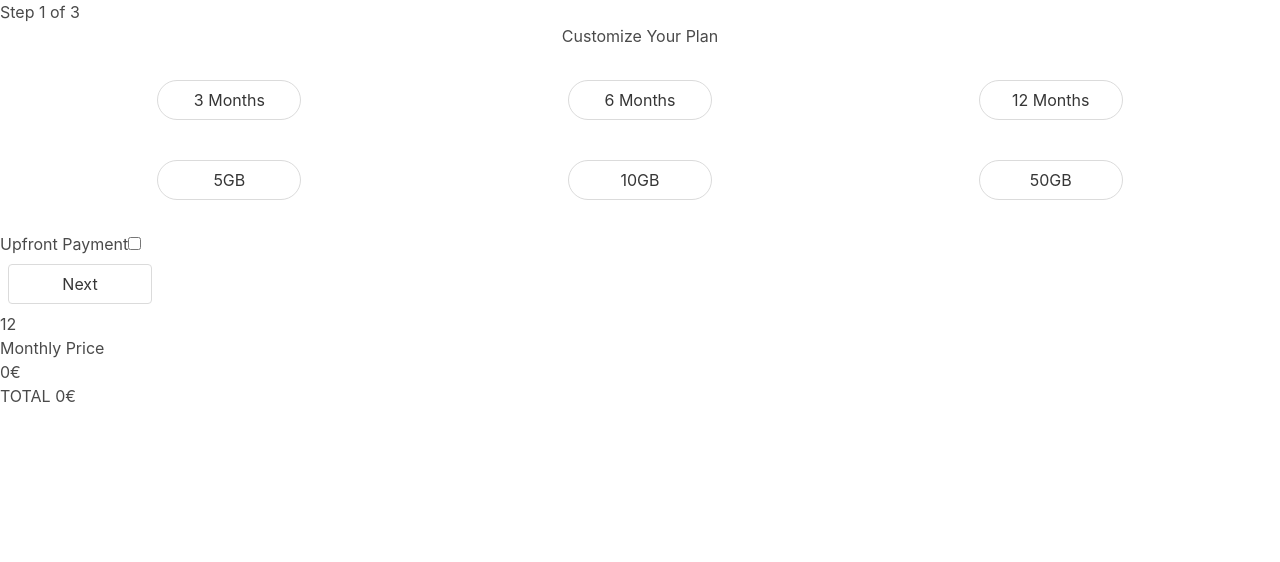
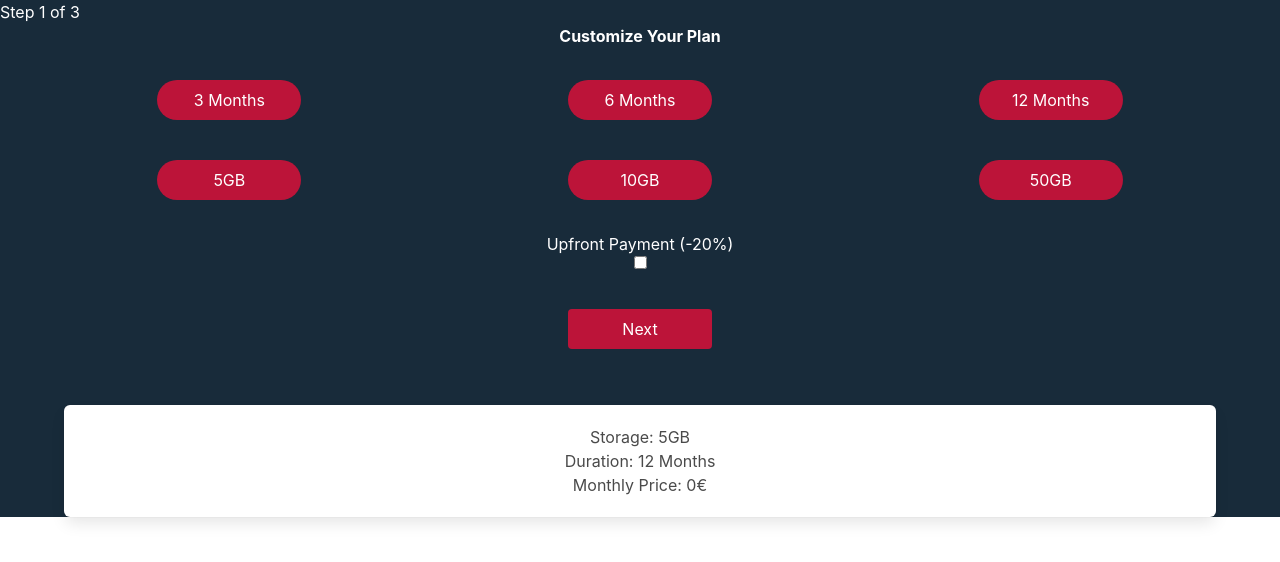
Before and after one commit to pietroballarin/react-checkout, a React (Create React App) app: page / in a window 1280 px wide. Shown: the top 562 px of the page. Built offline with nearby package versions, Linux system fonts and the light colour scheme; no server answers.

Commit message:
styling first step done

```diff
--- a/src/App.js
+++ b/src/App.js
@@ -8,9 +8,11 @@ import MainForm from './components/MainForm'
 function App() {
 
   return (
-    <div>
-      <MainForm/>
-    </div>
+    <>
+      <div className="background">
+        <MainForm/>
+      </div>
+    </>
   );
 }
 
--- a/src/components/MainForm.js
+++ b/src/components/MainForm.js
@@ -104,7 +104,7 @@ export default function MainForm() {
     return (
         <>
             <div>
-            <h1>Step {step} of 3</h1>
+            <h1 className="step-text">Step {step} of 3</h1>
             {showStep()}
             </div>
             <PriceOverview
--- a/src/components/PriceOverview.js
+++ b/src/components/PriceOverview.js
@@ -41,14 +41,18 @@ export default function PriceOverview(props) {
     }
 
     return (
-        <div>
-            <h3>{props.planDuration}</h3>
-            <h3>Monthly Price</h3>
-            <h3>{showPrice()}€</h3>
-            <h3>TOTAL {showPrice() * props.planDuration}€</h3>
+        <div className="box">
+            <h3>Storage: {props.gbVolume}GB</h3>
+            <h3>Duration: {props.planDuration} Months</h3>
+            <h3>Monthly Price: {showPrice()}€</h3>
+
             {props.upfrontPayment ?
-            <h3>-20%</h3>
+            <>
+                <h3>TOTAL: {showPrice() * props.planDuration}€</h3>
+                <h3>-20%</h3>
+            </>
             : false}
+
         </div>
     )
 }
--- a/src/components/SubscriptionOptions.js
+++ b/src/components/SubscriptionOptions.js
@@ -46,7 +46,7 @@ const handleUpfrontPayments = (e) => {
 
     return (
         <>
-            <h1 className="customize-plan">Customize Your Plan</h1>
+            <h1 className="customize-plan-text">Customize Your Plan</h1>
             <div className="plan-duration">
                 <button className="button is-rounded" onClick={handlePlanDuration3}>3 Months</button>
                 <button className="button is-rounded" onClick={handlePlanDuration6}>6 Months</button>
@@ -57,14 +57,14 @@ const handleUpfrontPayments = (e) => {
                 <button className="button is-rounded" onClick={handleGbVolume10}>10GB</button>
                 <button className="button is-rounded" onClick={handleGbVolume50}>50GB</button>
             </div>
-            <div>
-                <label>Upfront Payment</label>
+            <div className="upfront-payment-box">
+                <label className="upfront-payment">Upfront Payment (-20%)</label>
                 <input
                 type="checkbox"
                 onChange={handleUpfrontPayments}
                 />
             </div>
-            <div>
+            <div className="next-btn">
                 <button className="button" onClick={handleContinue}>
                     Next
                 </button>
--- a/src/styles/bulma.css
+++ b/src/styles/bulma.css
@@ -1,10 +1,23 @@
-.customize-plan {
+.background {
+    background-color: #182b3a;
+}
+
+.customize-plan-text {
+    color: #fff;
     text-align: center;
+    font-weight: bolder;
+}
+
+.step-text {
+    color: #fff;
 }
 
 .button {
     margin:1vh;
-    width: 18vh
+    width: 18vh;
+    color: #fff;
+    background-color: #BC1439;
+    border: none;
 }
 
 .plan-duration {
@@ -15,8 +28,6 @@
 	align-items: baseline;
 	align-content: space-around;
     margin: 3vh;
-
-
 }
 
 .gb-volume {
@@ -28,3 +39,38 @@
 	align-content: space-around;
     margin: 3vh;
 }
+
+.box {
+    width: 90%;
+    margin: 6vh 5% 15vh 5%;
+    display: flex;
+	flex-direction: column;
+	flex-wrap: wrap;
+	justify-content: center;
+	align-items: center;
+	align-content: space-around;
+}
+
+.upfront-payment {
+    color: #fff;
+    text-align: center;
+}
+
+.upfront-payment-box {
+    display: flex;
+	flex-direction: column;
+	flex-wrap: wrap;
+	justify-content: space-around;
+	align-items: center;
+	align-content: space-around;
+}
+
+.next-btn {
+    display: flex;
+	flex-direction: column;
+	flex-wrap: wrap;
+	justify-content: space-around;
+	align-items: center;
+	align-content: space-around;
+    margin-top: 4vh;
+}
```
